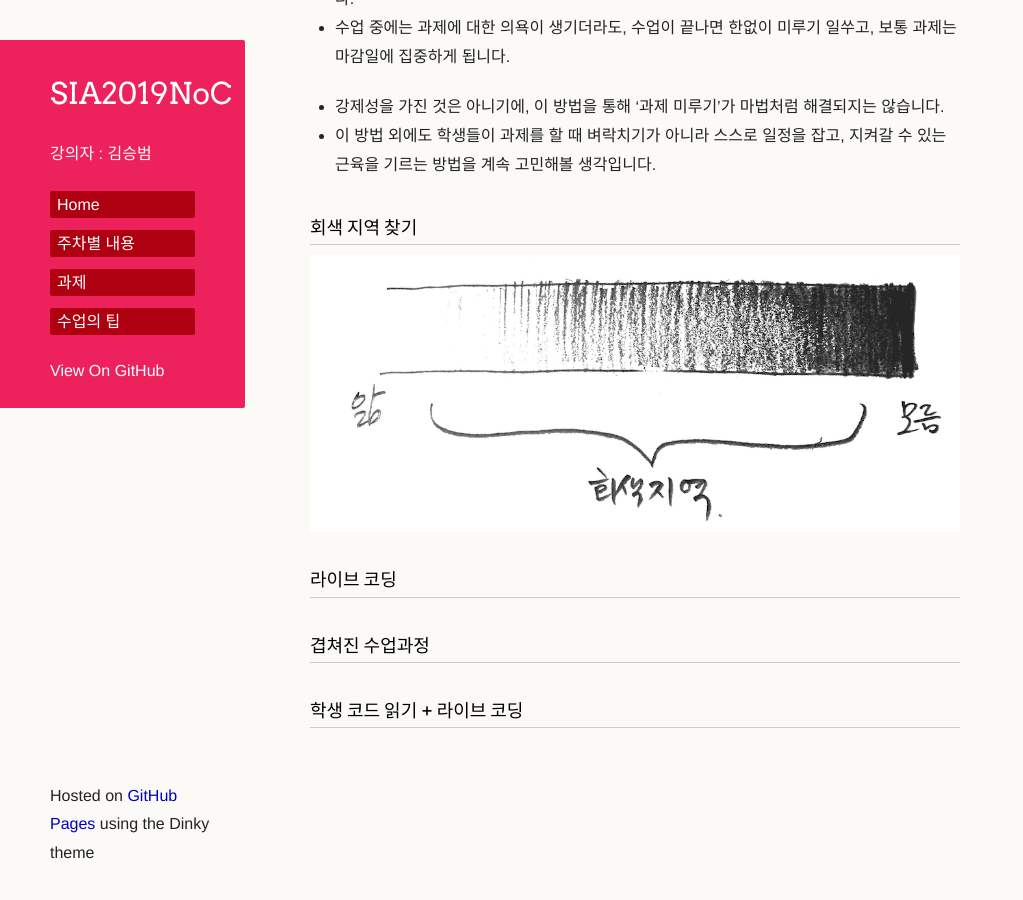
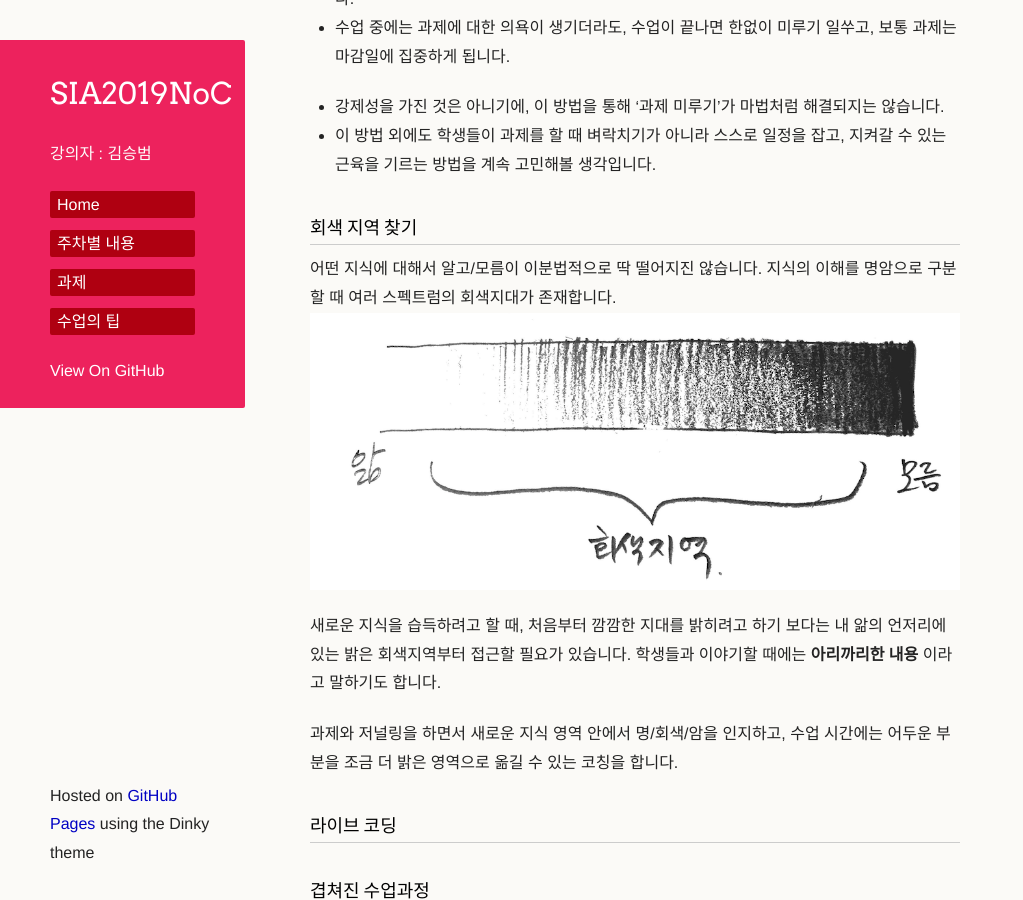
Before and after one commit to picxenk/SIA2019NoC, a Jekyll site: the page built from lecture_tip.md, in a window 1280 px wide and 900 px high, scrolled down 1525 px. Shown: the whole window, without its empty margins (0-1023 px from the left). Built offline with Jekyll 4.4.1, drawn with Linux system fonts in a browser that asks for light colours; our own code applies the rules of GitHub Pages for plain Markdown files; a script that is not in the unit is left out; the repository's description, which GitHub fills in, is left out.

Commit message:
Update lecture_tip.md

```diff
--- a/lecture_tip.md
+++ b/lecture_tip.md
@@ -49,7 +49,14 @@
 
 
 ### 회색 지역 찾기
+어떤 지식에 대해서 알고/모름이 이분법적으로 딱 떨어지진 않습니다. 지식의 이해를 명암으로 구분할 때 여러 스펙트럼의 회색지대가 존재합니다.
 ![gray zone](img/gray_zone.png)
+
+새로운 지식을 습득하려고 할 때, 처음부터 깜깜한 지대를 밝히려고 하기 보다는 내 앎의 언저리에 있는 밝은 회색지역부터 접근할 필요가 있습니다.
+학생들과 이야기할 때에는 **아리까리한 내용** 이라고 말하기도 합니다.
+
+과제와 저널링을 하면서 새로운 지식 영역 안에서 명/회색/암을 인지하고, 수업 시간에는 어두운 부분을 조금 더 밝은 영역으로 옮길 수 있는 코칭을 합니다.
+
 
 ### 라이브 코딩
 
```
